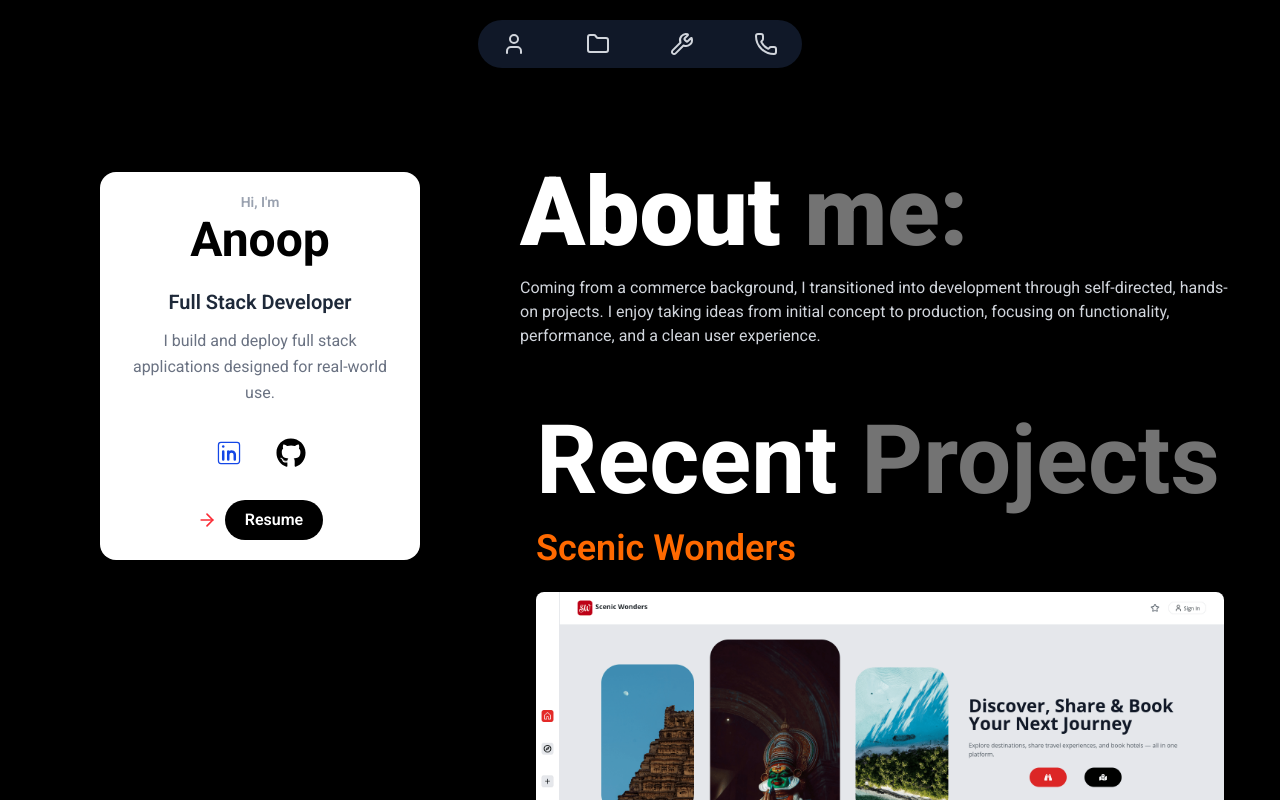
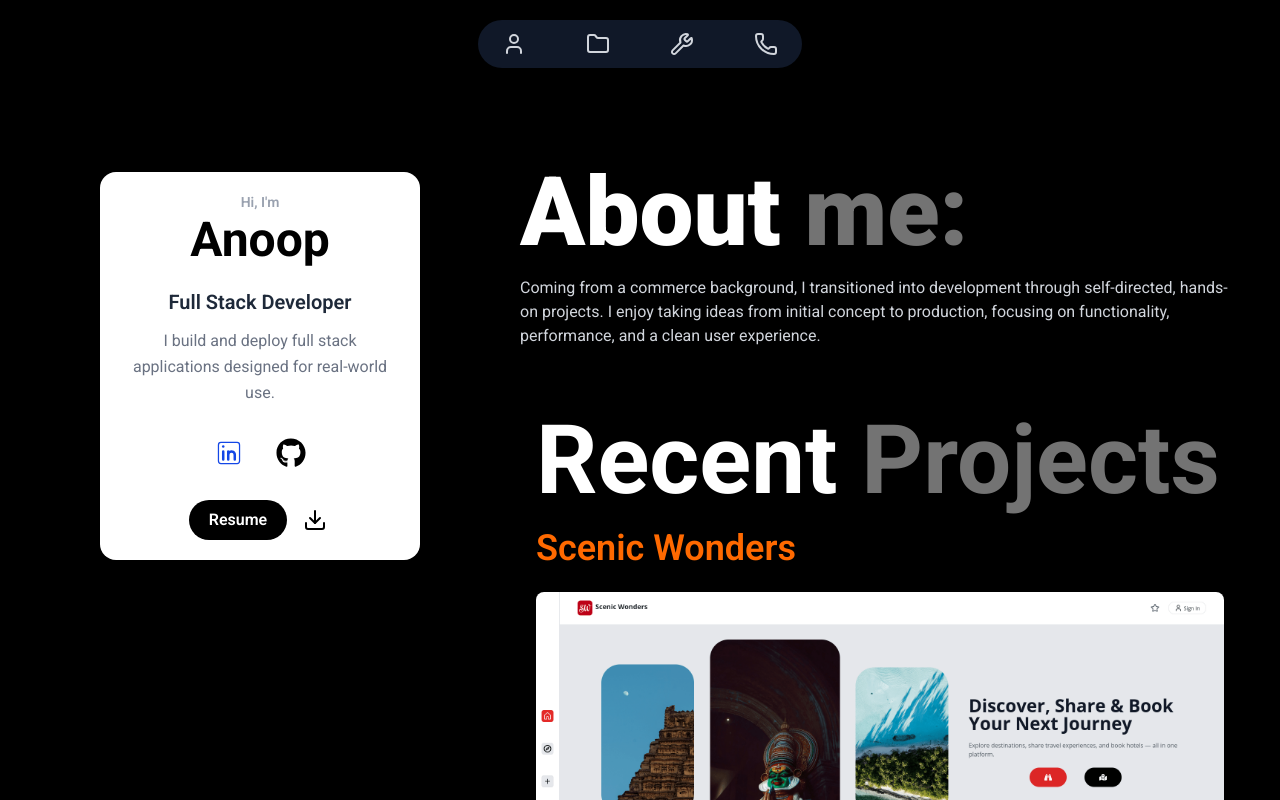
Before and after one commit to elvyn0/portfolio, a React (Vite) app: page / in a window 1280 px wide. Shown: the top 800 px of the page. Built offline with nearby package versions, Linux system fonts and the light colour scheme; the HTML template or start-up script is replaced by a standard one.

Commit message:
Resume added

```diff
--- a/src/Components/Hero.jsx
+++ b/src/Components/Hero.jsx
@@ -1,6 +1,6 @@
 import { CiLinkedin } from "react-icons/ci";
 import { FaGithub } from "react-icons/fa";
-import { ArrowRight } from "lucide-react";
+import { Download } from "lucide-react";
 import { motion } from "framer-motion";
 import { fadeUp } from "./Animations";
 
@@ -30,7 +30,7 @@ function Hero() {
               href="https://www.linkedin.com/in/anoop0"
               target="_blank"
               rel="noopener noreferrer"
-              className="p-2 rounded-lg hover:bg-gray-100 transition"
+              className="p-2 rounded-lg hover:bg-gray-100 transition-all"
             >
               <CiLinkedin className="text-blue-700 text-2xl sm:text-3xl" />
             </a>
@@ -39,18 +39,28 @@ function Hero() {
               href="https://github.com/elvyn0"
               target="_blank"
               rel="noopener noreferrer"
-              className="p-2 rounded-lg hover:bg-gray-100 transition"
+              className="p-2 rounded-lg hover:bg-gray-100 transition-all"
             >
               <FaGithub className="text-black text-2xl sm:text-3xl" />
             </a>
           </div>
 
           {/* CTA */}
-          <div className="flex items-center gap-2">
-            <ArrowRight className="size-5 text-red-500" />
-            <button className="bg-black text-white py-2 px-5 rounded-full font-semibold hover:bg-gray-800 transition">
-              Resume
-            </button>
+          <div className="flex items-center gap-3">
+            {/* View */}
+            <a href="/public/Anoop_S_Software_Developer_Resume.pdf" target="_blank" rel="noopener noreferrer">
+              <button className="bg-black text-white py-2 px-5 rounded-full font-semibold hover:bg-gray-800 transition">
+                Resume
+              </button>
+            </a>
+            {/* Download */}
+            <a
+              href="/public/Anoop_S_Software_Developer_Resume.pdf"
+              download="Anoop_S_Software_Developer_Resume.pdf"
+              className="cursor-pointer hover:bg-gray-100 p-1 rounded-full transition-all"
+            >
+              <Download />
+            </a>
           </div>
         </div>
       </div>
```
Also changed, not shown: 1 other file (tests, documents, lock files or other folders).
